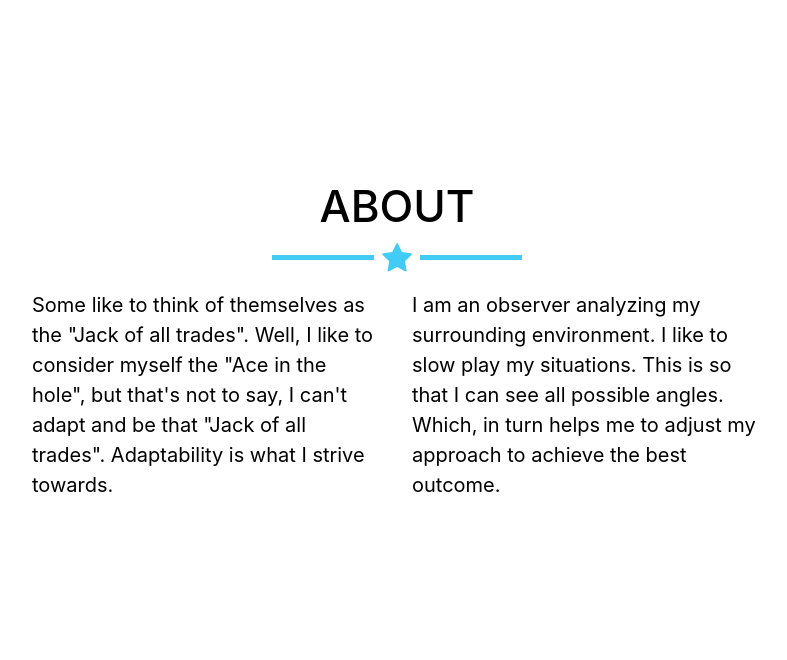
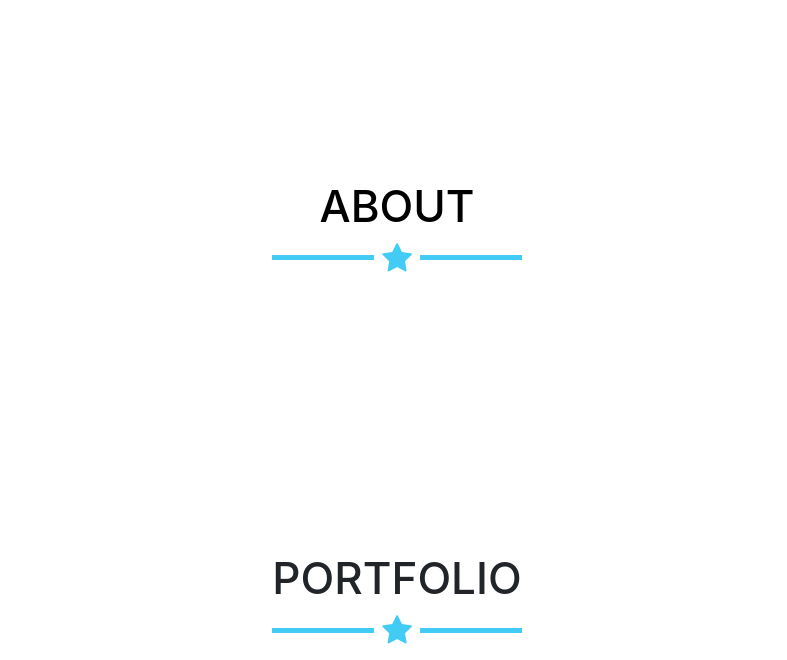
Before and after one commit to maccode421/maccode421.github.io, a website with bundled scripts: page index.html in a window 1280 px wide. Shown: the part 537-1197 px from the top of the page, without its empty margins (243-1030 px from the left). Built offline with nearby package versions, Linux system fonts and the light colour scheme; files whose address does not match are found by name.

Commit message:
minor change

```diff
--- a/index.html
+++ b/index.html
@@ -64,10 +64,10 @@
         <hr class="star-light">
         <div class="row">
           <div class="col-lg-4 ml-auto">
-            <p>Some like to think of themselves as the "Jack of all trades". Well, I like to consider myself the "Ace in the hole", but that's not to say, I can't adapt and be that "Jack of all trades". Adaptability is what I strive towards.</p>
+            <!-- <p>Some like to think of themselves as the "Jack of all trades". Well, I like to consider myself the "Ace in the hole", but that's not to say, I can't adapt and be that "Jack of all trades". Adaptability is what I strive towards.</p> -->
           </div>
           <div class="col-lg-4 mr-auto">
-            <p>I am an observer analyzing my surrounding environment. I like to slow play my situations. This is so that I can see all possible angles. Which, in turn helps me to adjust my approach to achieve the best outcome.</p>
+            <!-- <p>I am an observer analyzing my surrounding environment. I like to slow play my situations. This is so that I can see all possible angles. Which, in turn helps me to adjust my approach to achieve the best outcome.</p> -->
           </div>
           <div class="col-lg-8 mx-auto text-center">
             <a href="#" target="_blank" class="btn btn-lg btn-outline">
```
